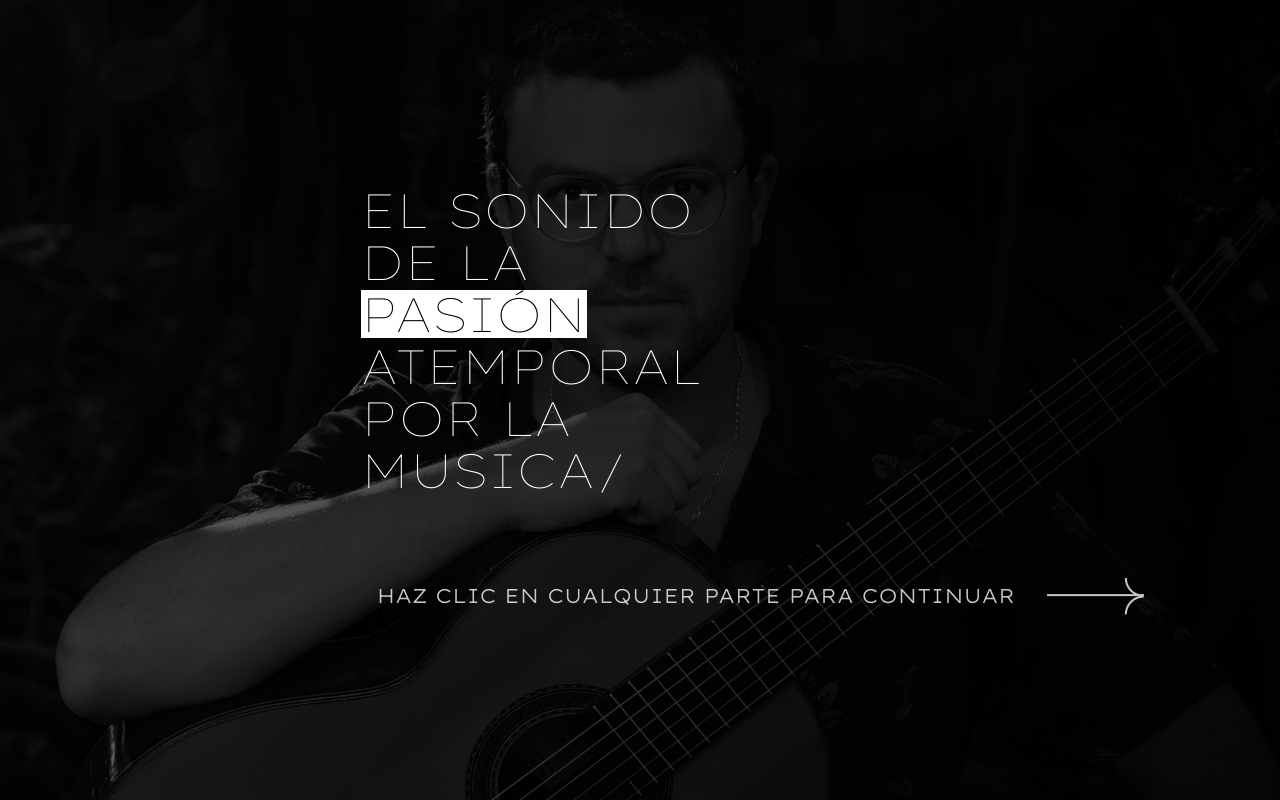
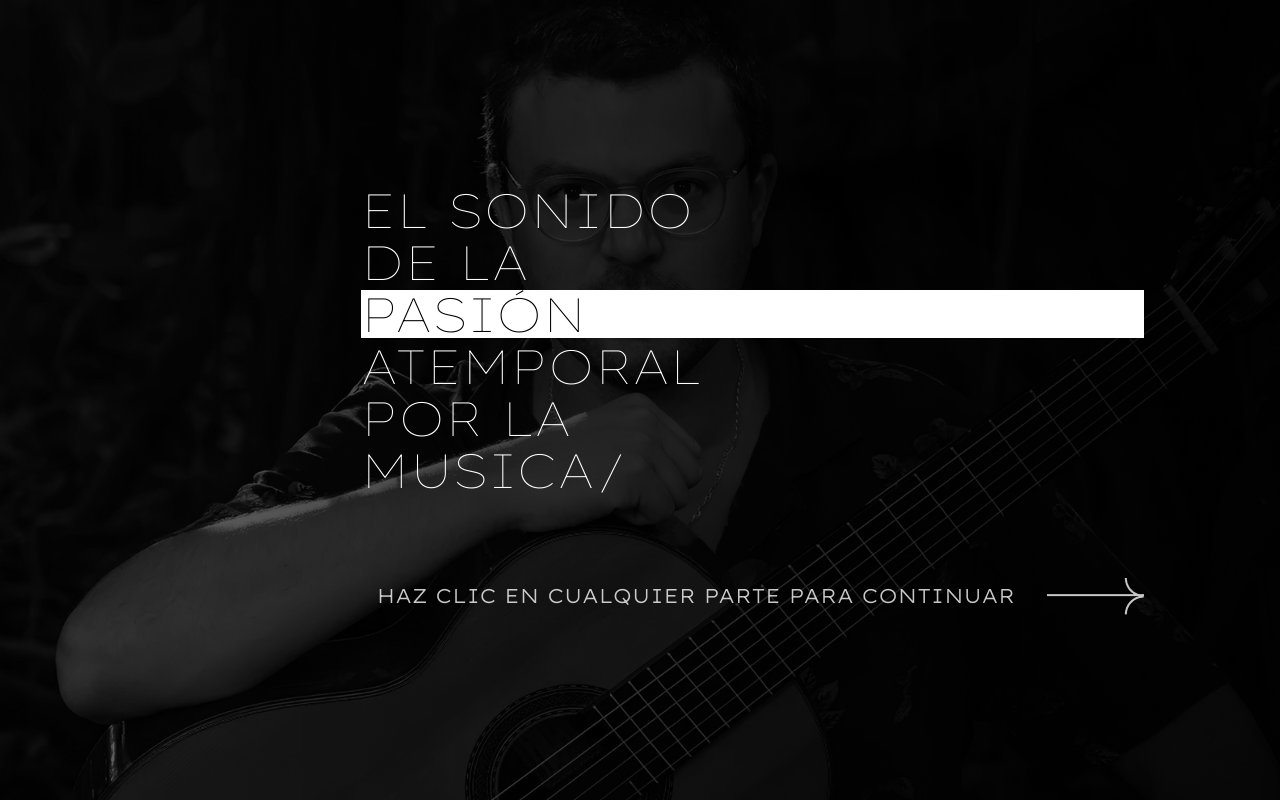
Before and after one commit to erikcba/arturo-web, a React (Vite) app: page / in a window 1280 px wide. Built offline with nearby package versions, Linux system fonts and the light colour scheme.

Commit message:
agregado de animaciones, falta de contacto

```diff
--- a/src/Index.jsx
+++ b/src/Index.jsx
@@ -16,17 +16,39 @@ const Index = () => {
       }
     }, []);
 
+    // Clase CSS personalizada para los textos con animación
+    const animationClass = 'text-wipe-animation';
 
     return (
         <Link to='/home' className='bg-black h-screen flex justify-center hover:cursor-default items-center w-full'>
-            <div className='bg-cover bg-hero  bg-no-repeat w-full h-full object-cover z-10' alt="" >
+            <div className='bg-cover bg-hero bg-no-repeat w-full h-full object-cover z-10' alt="" >
                 <div className='z-30 h-full flex justify-end items-center mx-auto px-10 xl:px-0 xl:mr-10'>
                     <div className='text-white flex flex-col gap-1 text-5xl 2xl:[font-size:7.5rem] my-auto font-xxlight text-lexend xl:pr-24 leading-none '>
                         <p>{t('title_line_1')} </p>
                         <p>{t('title_line_2')}</p>
-                        <p className={`${i18n.language === 'es' ? 'bg-white text-black w-fit' : ''}`}>{t('title_line_3')}</p>
+
+                        {/* ELEMENTO ANIMADO 1 */}
+                        {i18n.language === 'es' ? (
+                            // Usamos un <div> para aplicar la clase y el data-text
+                            <div className={animationClass} data-text={t('title_line_3')}>
+                                {t('title_line_3')}
+                            </div>
+                        ) : (
+                            <p>{t('title_line_3')}</p> // Si no es español, sigue normal
+                        )}
+
                         <p>{t('title_line_4')}</p>
-                        <span className={`${i18n.language === 'en' ? 'bg-white text-black w-fit' : ''}`}>{t('title_line_5')}</span>
+
+                        {/* ELEMENTO ANIMADO 2 */}
+                        {i18n.language === 'en' ? (
+                            // Usamos un <div> para aplicar la clase y el data-text
+                            <div className={animationClass} data-text={t('title_line_5')}>
+                                {t('title_line_5')}
+                            </div>
+                        ) : (
+                            <span>{t('title_line_5')}</span> // Si no es inglés, sigue normal
+                        )}
+
                         <p>{t('suffix_text')} </p>
                         <p className='uppercase text-sm xl:text-xl font-light mt-20 blink flex xl:flex-row flex-col items-center justify-start pl-4 gap-4 xl:gap-8'>{t('cta_continue')}<img src={flecha} alt="" /> </p>
                     </div>
--- a/src/index.css
+++ b/src/index.css
@@ -39,7 +39,7 @@ body {
   cursor: pointer;
 }
 
-.bg-video{
+.bg-video {
   background-image: url('./assets/AC_Inicio_1.mp4');
   background-size: cover;
   background-position: center;
@@ -266,6 +266,170 @@ body {
 }
 
 
+/* Animación de entrada de Izquierda a Derecha (para el texto) */
+@keyframes slideInLeft {
+  from {
+    opacity: 0;
+    transform: translateX(-100%);
+    /* Comienza fuera de la pantalla a la izquierda */
+  }
+
+  to {
+    opacity: 1;
+    transform: translateX(0);
+    /* Termina en su posición normal */
+  }
+}
+
+/* Animación de entrada de Derecha a Izquierda (para la imagen) */
+@keyframes slideInRight {
+  from {
+    opacity: 0;
+    transform: translateX(100%);
+    /* Comienza fuera de la pantalla a la derecha */
+  }
+
+  to {
+    opacity: 1;
+    transform: translateX(0);
+    /* Termina en su posición normal */
+  }
+}
+
+/* Clases que usarás en tus componentes */
+.slide-in-left {
+  animation: slideInLeft 1.2s ease-out forwards;
+}
+
+.slide-in-right {
+  animation: slideInRight 1.2s ease-out forwards;
+}
+
+/* Animación de llenado de izquierda a derecha */
+@keyframes backgroundWipe {
+  0% {
+    width: 0%;
+    /* Inicia sin ancho */
+  }
+
+  100% {
+    width: 100%;
+    /* Termina llenando el ancho completo */
+  }
+}
+
+/* Clase base para aplicar el efecto a los elementos de texto */
+.text-wipe-animation {
+  position: relative;
+  /* Necesario para posicionar el pseudo-elemento */
+  display: inline-block;
+  /* O 'block' si quieres que ocupe todo el ancho */
+  color: transparent;
+  /* Hace que el texto sea invisible inicialmente */
+  overflow: hidden;
+  /* Oculta cualquier desbordamiento durante la animación */
+}
+
+/* Pseudo-elemento que se llenará de blanco */
+.text-wipe-animation::before {
+  content: "";
+  position: absolute;
+  top: 0;
+  left: 0;
+  height: 100%;
+  background-color: white;
+  /* El color de fondo que se deslizará */
+  z-index: -1;
+  /* Se coloca detrás del texto real */
+  animation: backgroundWipe 0.7s ease-in-out forwards;
+  /* Aplica la animación */
+}
+
+/* Pseudo-elemento que mostrará el texto una vez que el fondo haya terminado */
+.text-wipe-animation::after {
+  content: attr(data-text);
+  /* Muestra el texto del atributo data-text */
+  position: absolute;
+  top: 0;
+  left: 0;
+  height: 100%;
+  color: black;
+  /* El color final del texto */
+  /* Animación para que el texto aparezca con un retraso */
+  animation: textReveal 0.01s linear forwards;
+  animation-delay: 0.7s;
+  /* Espera a que el fondo termine (0.7s) */
+  opacity: 1;
+  /* Inicia visible */
+}
+
+/* Animación simple para revelar el texto después del llenado */
+@keyframes textReveal {
+  to {
+    opacity: 1;
+  }
+}
+
+/* --- CLASE BASE (Izquierda a Derecha) --- */
+.menu-link-effect {
+  position: relative;
+  transition: color 0.3s ease-in-out;
+  z-index: 1;
+  overflow: hidden;
+}
+
+/* Pseudo-elemento para LTR (Left-to-Right) */
+.menu-link-effect::before {
+  content: "";
+  position: absolute;
+  top: 0;
+  left: 0; /* <-- Comienza en el lado IZQUIERDO */
+  height: 100%;
+  width: 0;
+  background-color: white;
+  z-index: -1;
+  transition: width 0.4s ease-out;
+}
+
+/* Acciones LTR */
+.menu-link-effect:hover {
+  color: black !important;
+}
+
+.menu-link-effect:hover::before {
+  width: 100%;
+}
+
+/* --- NUEVA CLASE PARA RTL (Derecha a Izquierda) --- */
+.menu-link-effect-rtl {
+  position: relative;
+  transition: color 0.3s ease-in-out;
+  z-index: 1;
+  overflow: hidden;
+}
+
+/* Pseudo-elemento para RTL (Right-to-Left) */
+.menu-link-effect-rtl::before {
+  content: "";
+  position: absolute;
+  top: 0;
+  right: 0; /* <-- CLAVE: Comienza en el lado DERECHO */
+  height: 100%;
+  width: 0;
+  background-color: white;
+  z-index: -1;
+  transition: width 0.4s ease-out;
+}
+
+/* Acciones RTL */
+.menu-link-effect-rtl:hover {
+  color: black !important;
+}
+
+.menu-link-effect-rtl:hover::before {
+  width: 100%; /* El ancho crece hacia la izquierda (desde el 'right: 0') */
+}
+
 @media screen and (max-width: 1441px) {
   .text-8-5 {
     font-size: 4.5rem;
--- a/src/pages/About.jsx
+++ b/src/pages/About.jsx
@@ -28,6 +28,22 @@ const About = () => {
     window.scrollTo(0, 0)
     document.body.style.overflow = 'visible'
   }, [])
+
+  const [animate, setAnimate] = useState(false);
+
+  useEffect(() => {
+    // Retrasa la aplicación de la clase ligeramente para asegurar el renderizado
+    // y que la animación se dispare.
+    const timer = setTimeout(() => {
+      setAnimate(true);
+    }, 100);
+
+    return () => clearTimeout(timer); // Limpieza
+  }, []);
+
+  // Clases condicionales para aplicar la animación
+  const textAnimationClass = animate ? 'slide-in-left' : 'opacity-0';
+  const imgAnimationClass = animate ? 'slide-in-right' : 'opacity-0';
 
   const abrirMenu = () => {
     setMostrarMenu(true)
@@ -67,12 +83,16 @@ const About = () => {
         }
         <div id='top' className='pt-5 xl:pt-8 '>
           <div className='container mx-auto px-10 xl:px-0 flex flex-col md:flex-row min-h-[600px] md:min-h-[700px] justify-center items-center relative'>
-            <div className='flex flex-col gap-3 xl:gap-8 z-20 h-fit absolute md:left-10 xl:left-30 -top-5 md:top-70 2xl:top-40 bottom-0'>
+            <div className={`flex flex-col gap-3 xl:gap-8 z-20 h-fit absolute md:left-10 xl:left-30 -top-5 md:top-70 2xl:top-40 bottom-0 ${textAnimationClass}`}
+              style={{ opacity: 0 }}>
               <h1 className='text-black text-4xl text-8-5 font-xxlight text-lexend tracking-widest leading-none'>ARTURO</h1>
               <h1 className='text-white text-4xl text-8-5 font-xxlight text-lexend tracking-widest leading-none py-2 bg-black ml-auto w-fit px-6'>/CASTRO</h1>
               <h1 className='text-black text-4xl text-8-5 font-xxlight text-lexend tracking-widest leading-none'>NOGUERAS</h1>
             </div>
-            <img className="absolute md:right-5 xl:right-10 px-10 xl:px-0 z-10 -bottom-6 xl:top-15" src={aboutImg} alt="" />
+            <img className={`absolute md:right-5 xl:right-10 px-10 xl:px-0 z-10 -bottom-6 xl:top-15 ${imgAnimationClass}`}
+              src={aboutImg}
+              alt="Imagen de perfil"
+              style={{ opacity: 0 }} />
           </div>
           <div className='w-full xl:w-5/7 px-10 xl:px-0 container mx-auto pt-20 xl:pt-44  md:py-20 flex justify-center items-center'>
             <p className='text-2xl xl:text-4xl 2xl:px-35 xl:leading-12 font-light text-left md:text-center'>
```
Also changed, not shown: src/components/Menu.jsx (+20 -9 lines).
